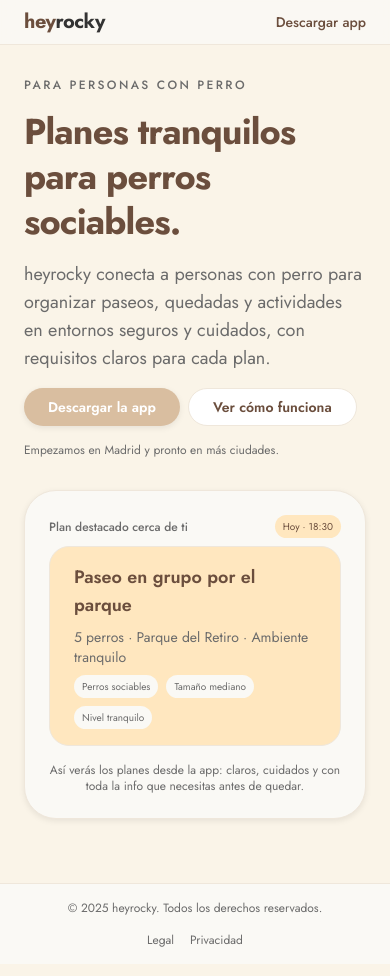
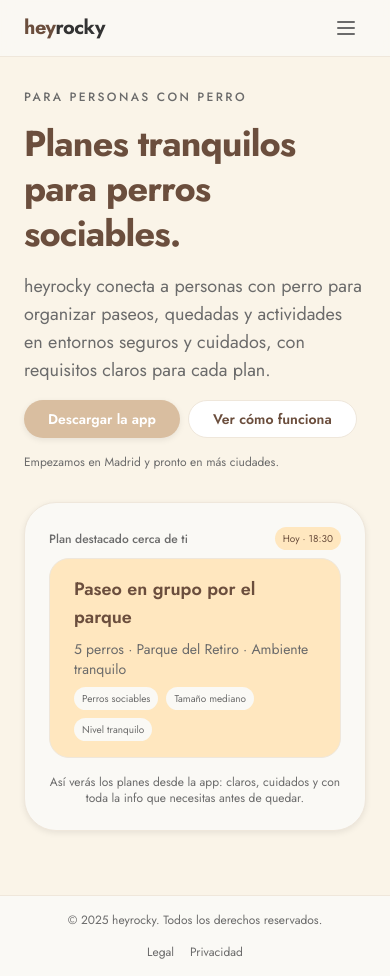
Before and after one commit to adrides/Website, a React (Vite) app: page / in a window 390 px wide. Built offline with nearby package versions, Linux system fonts and the light colour scheme.

Commit message:
Rocky marketing site responsive

```diff
--- a/src/components/Layout.tsx
+++ b/src/components/Layout.tsx
@@ -1,5 +1,6 @@
 import type { ReactNode } from "react";
 import { Link, NavLink } from "react-router-dom";
+import { useState } from "react";
 
 const baseLink =
   "px-3 py-2 rounded-rockySm text-sm font-medium transition-colors";
@@ -8,11 +9,20 @@ const inactiveLink =
 const activeLink =
   "bg-rocky-card text-rocky-primary shadow-rockyCard border border-rocky-border";
 
+const mobileLinkBase = "block px-rockyMd py-rockySm text-base font-medium transition-colors rounded-rockySm";
+const mobileInactive = "text-rocky-textMuted hover:bg-rocky-card hover:text-rocky-text";
+const mobileActive = "bg-rocky-card text-rocky-primary border border-rocky-border";
+
 export function Layout({ children }: { children: ReactNode }) {
+  const [isMobileMenuOpen, setIsMobileMenuOpen] = useState(false);
+
+  const toggleMobileMenu = () => setIsMobileMenuOpen(!isMobileMenuOpen);
+  const closeMobileMenu = () => setIsMobileMenuOpen(false);
+
   return (
     <div className="min-h-screen flex flex-col bg-rocky-background text-rocky-text">
       {/* NAVBAR */}
-      <header className="border-b border-rocky-border bg-rocky-navigator/80 backdrop-blur">
+      <header className="border-b border-rocky-border bg-rocky-navigator/80 backdrop-blur sticky top-0 z-50">
         <div className="mx-auto max-w-6xl px-rockyLg py-rockySm flex items-center justify-between">
           <Link to="/" className="flex items-center gap-2">
             <span className="text-xl font-bold tracking-tight text-rocky-primary">
@@ -20,6 +30,7 @@ export function Layout({ children }: { children: ReactNode }) {
             </span>
           </Link>
 
+          {/* Desktop Navigation */}
           <nav className="hidden md:flex items-center gap-1">
             <NavLink
               to="/"
@@ -57,14 +68,84 @@ export function Layout({ children }: { children: ReactNode }) {
           </nav>
 
           <div className="flex items-center gap-3">
+            {/* Mobile menu button */}
+            <button
+              onClick={toggleMobileMenu}
+              className="md:hidden p-2 rounded-rockySm text-rocky-textMuted hover:bg-rocky-card hover:text-rocky-text transition-colors"
+              aria-label="Toggle menu"
+            >
+              {isMobileMenuOpen ? (
+                <svg className="w-6 h-6" fill="none" stroke="currentColor" viewBox="0 0 24 24">
+                  <path strokeLinecap="round" strokeLinejoin="round" strokeWidth={2} d="M6 18L18 6M6 6l12 12" />
+                </svg>
+              ) : (
+                <svg className="w-6 h-6" fill="none" stroke="currentColor" viewBox="0 0 24 24">
+                  <path strokeLinecap="round" strokeLinejoin="round" strokeWidth={2} d="M4 6h16M4 12h16M4 18h16" />
+                </svg>
+              )}
+            </button>
+
             <a
               href="#"
-              className="text-sm font-medium text-rocky-primary hover:underline"
+              className="text-sm font-medium text-rocky-primary hover:underline hidden sm:block"
             >
               Descargar app
             </a>
           </div>
         </div>
+
+        {/* Mobile Navigation Menu */}
+        {isMobileMenuOpen && (
+          <div className="md:hidden border-t border-rocky-border bg-rocky-navigator">
+            <nav className="px-rockyLg py-rockyMd space-y-1">
+              <NavLink
+                to="/"
+                end
+                onClick={closeMobileMenu}
+                className={({ isActive }) =>
+                  `${mobileLinkBase} ${isActive ? mobileActive : mobileInactive}`
+                }
+              >
+                Inicio
+              </NavLink>
+              <NavLink
+                to="/features"
+                onClick={closeMobileMenu}
+                className={({ isActive }) =>
+                  `${mobileLinkBase} ${isActive ? mobileActive : mobileInactive}`
+                }
+              >
+                Funcionalidades
+              </NavLink>
+              <NavLink
+                to="/how-it-works"
+                onClick={closeMobileMenu}
+                className={({ isActive }) =>
+                  `${mobileLinkBase} ${isActive ? mobileActive : mobileInactive}`
+                }
+              >
+                Cómo funciona
+              </NavLink>
+              <NavLink
+                to="/faq"
+                onClick={closeMobileMenu}
+                className={({ isActive }) =>
+                  `${mobileLinkBase} ${isActive ? mobileActive : mobileInactive}`
+                }
+              >
+                FAQ
+              </NavLink>
+              <div className="pt-rockyMd">
+                <a
+                  href="#"
+                  className="block w-full text-center px-rockyLg py-rockySm rounded-rockyLg bg-rocky-primary text-white font-semibold shadow-rockyCard hover:opacity-90 transition-opacity"
+                >
+                  Descargar app
+                </a>
+              </div>
+            </nav>
+          </div>
+        )}
       </header>
 
       {/* MAIN */}
```
